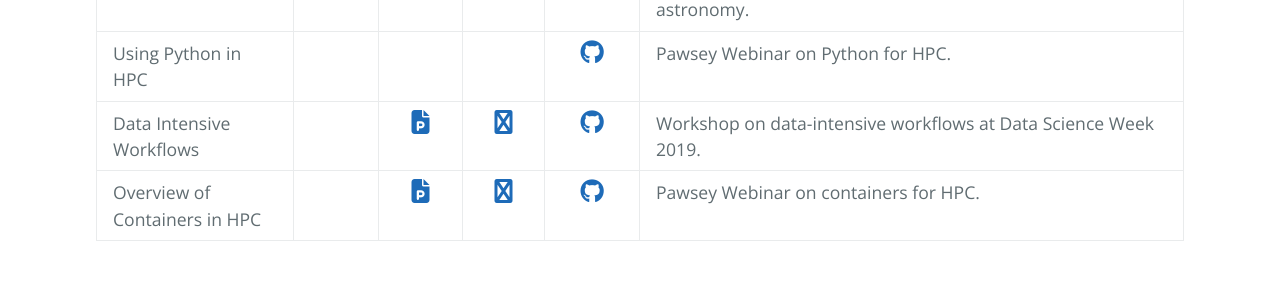
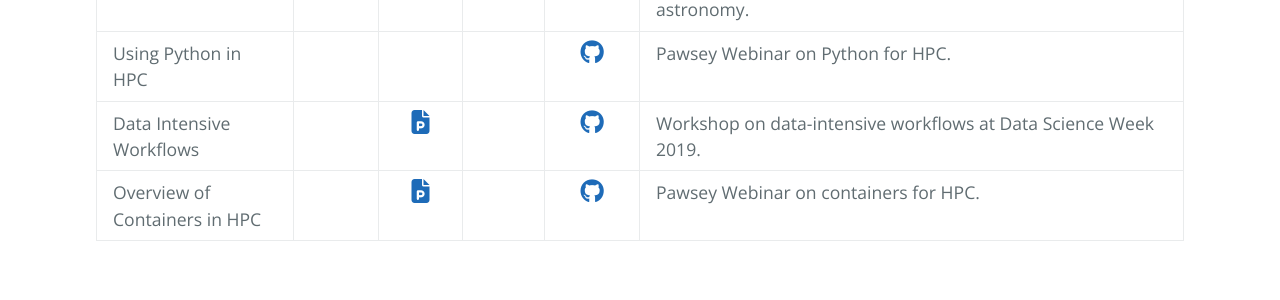
Before and after one commit to ratkinson0405/ratkinson0405.github.io, a Jekyll site: the page built from webinars.md, in a window 1280 px wide. Shown: the part 332-632 px from the top of the page. Built offline with Jekyll 4.4.1, drawn with Linux system fonts in a browser that asks for light colours; nearby versions of some CDN libraries; our own code applies the rules of GitHub Pages for plain Markdown files; the repository's description, which GitHub fills in, is left out.

Commit message:
Update default.html

```diff
--- a/_layouts/default.html
+++ b/_layouts/default.html
@@ -53,7 +53,7 @@
                   <td markdown="span">{{ data.title }}</td>
                   <td markdown="span" align="center">{% if data.url != nil %}<a href="{{ data.url }}"><i class="fas fa-home" style="font-size:24px;"></i></a>{% endif %}</td>
                   <td markdown="span" align="center">{% if data.ppt != nil %}<a href="{{ data.ppt }}"><i class="fas fa-file-powerpoint" style="font-size:24px;"></i></a>{% endif %}</td>
-                  <td markdown="span" align="center">{% if data.ppt != nil %}<a href="{{ data.ppt }}"><i class="fas fa-youtube" style="font-size:24px;"></i></a>{% endif %}</td>
+                  <td markdown="span" align="center">{% if data.vid != nil %}<a href="{{ data.vid }}"><i class="fas fa-youtube" style="font-size:24px;"></i></a>{% endif %}</td>
                   <td markdown="span" align="center">{% if data.git != nil %}<a href="{{ data.git }}"><i class="fab fa-github" style="font-size:24px;"></i></a>{% endif %}</td>
                   <td markdown="span">{% if data.description != nil %}{{ data.description }}{% endif %}</td>
                 </tr>
```
